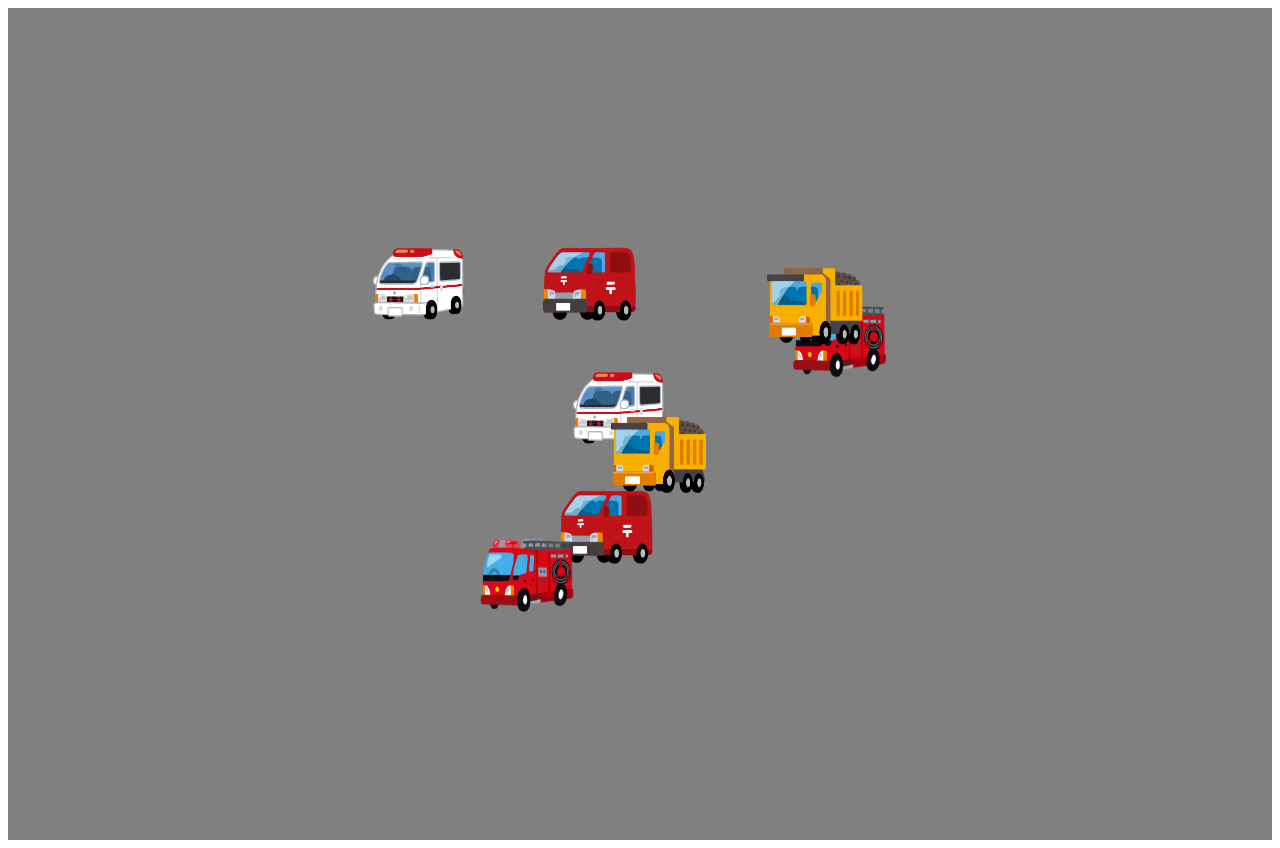
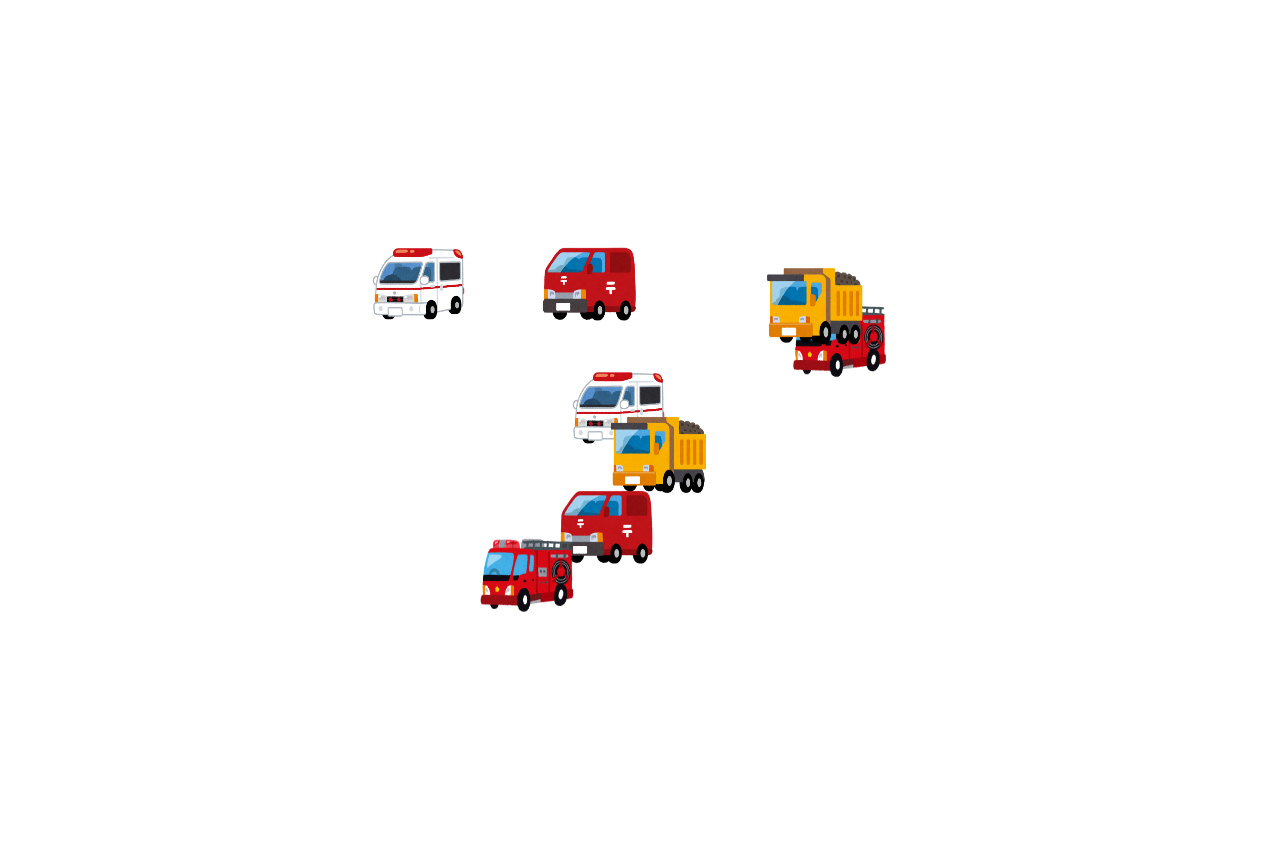
Before and after one commit to kazuya-sann/simple-game, a Nuxt app: page / in a window 1280 px wide. Built offline with nearby package versions, Linux system fonts and the light colour scheme.

Commit message:
css修正

```diff
--- a/app.vue
+++ b/app.vue
@@ -8,7 +8,6 @@
 .container {
   width: 100%;
   height: 100%;
-  background-color: gray;
   overflow-x: hidden;
 }
 </style>
```
